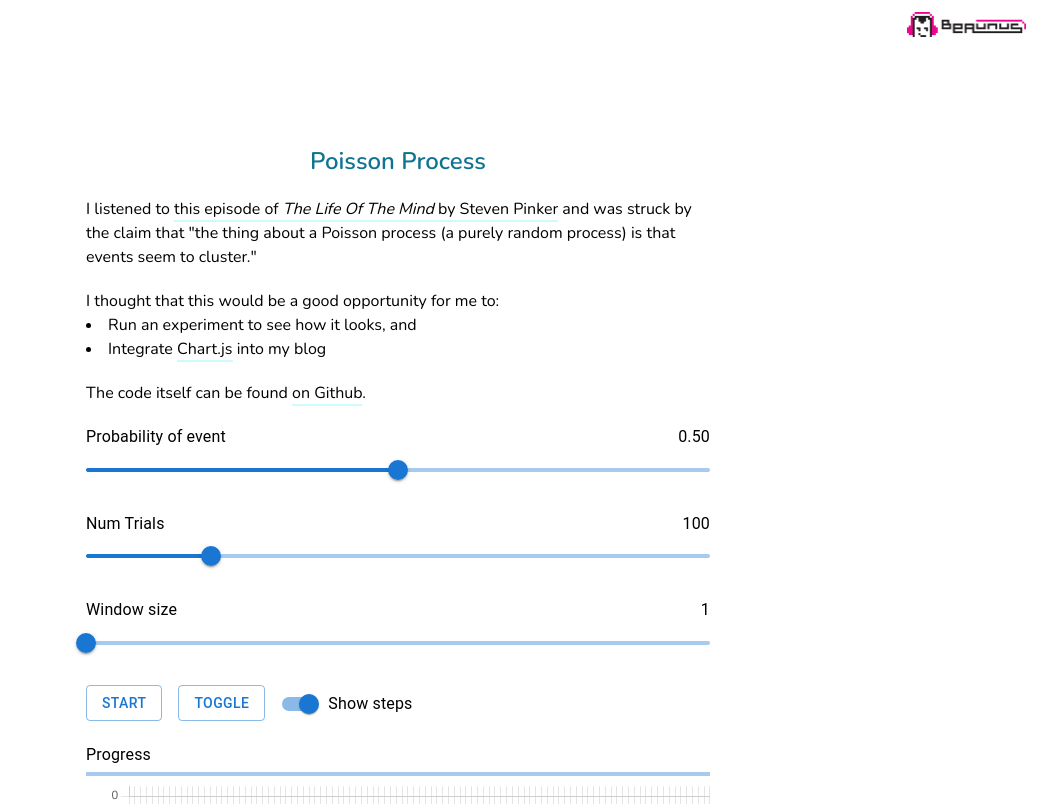
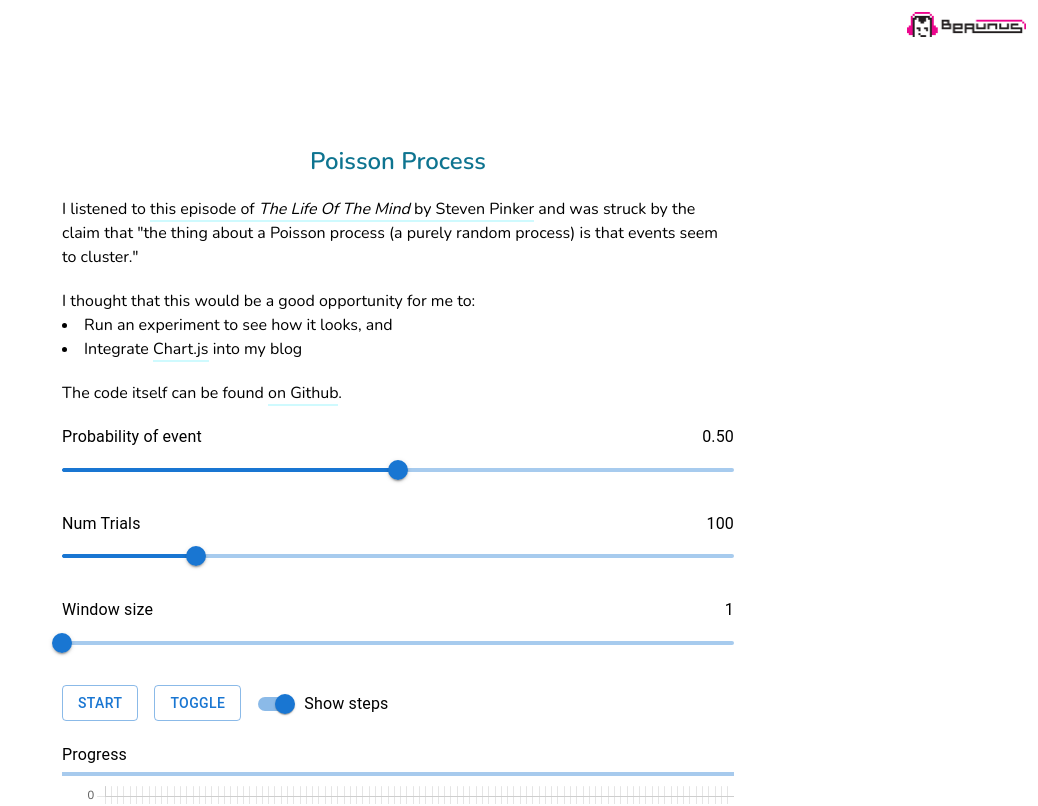
Before and after one commit to beaunus/beaunus.com, a Next.js app: page /blog/poisson in a window 1280 px wide. Shown: the top 806 px of the page, without its empty margins (242-1280 px from the left). Built offline with nearby package versions, Linux system fonts and the light colour scheme.

Commit message:
feature: improve padding

```diff
--- a/components/HighlightedLink.tsx
+++ b/components/HighlightedLink.tsx
@@ -6,7 +6,7 @@ export const HighlightedLink: FC<{ children: ReactNode; href: string }> = ({
   children,
 }) => (
   <Link
-    className="whitespace-nowrap hover:bg-cyan-100 border-b-2 border-b-cyan-100 transition duration-75 ease-in-out"
+    className="hover:bg-cyan-100 border-b-2 border-b-cyan-100 transition duration-75 ease-in-out sm:whitespace-nowrap"
     href={href}
   >
     {children}
--- a/components/Segment.tsx
+++ b/components/Segment.tsx
@@ -5,9 +5,9 @@ export const Segment: FC<{ children?: ReactNode; image?: ReactNode }> = ({
   children,
 }) => (
   <section className="flex flex-col gap-6 justify-evenly items-center py-16 px-5 even:mt-2 w-full even:bg-gray-100">
-    <div className="flex flex-col gap-5 items-center px-3 w-full md:flex-row md:gap-10 md:justify-center">
+    <div className="flex flex-col gap-5 items-center w-full md:flex-row md:gap-10 md:justify-center">
       {image}
-      <div className="flex flex-col gap-5 items-center px-3 w-full max-w-2xl">
+      <div className="flex flex-col gap-5 items-center w-full max-w-2xl">
         {children}
       </div>
     </div>
--- a/pages/blog/poisson.tsx
+++ b/pages/blog/poisson.tsx
@@ -123,7 +123,7 @@ const Poisson: NextPage = () => {
       </Head>
       <div className="flex flex-col grow gap-2">
         <Segment>
-          <div className="flex flex-col gap-5 px-3 w-full">
+          <div className="flex flex-col gap-5 w-full">
             <div className="text-2xl font-semibold text-center text-cyan-700">
               Poisson Process
             </div>
```
